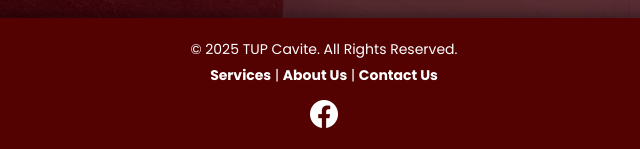
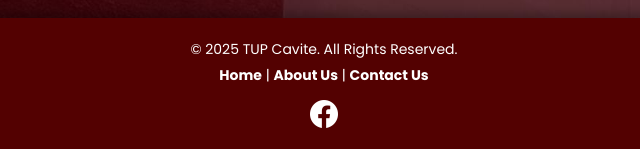
Before and after one commit to jhajju/DOE, a plain HTML site: page index.html in a window 1280 px wide. Shown: the part 802-951 px from the top of the page, 316-956 px from the left. Drawn offline with nearby package versions, Linux system fonts and the light colour scheme.

Commit message:
Update footer.html

```diff
--- a/footer.html
+++ b/footer.html
@@ -2,7 +2,7 @@
     <div class="container text-center">
         <p class="mb-1">&copy; 2025 TUP Cavite. All Rights Reserved.</p>
         <p class="mb-2">
-            <a href="index.html">Services</a> |
+            <a href="index.html">Home</a> |
             <a href="about.html">About Us</a> |
             <a href="contact.html">Contact Us</a>
         </p>
```
